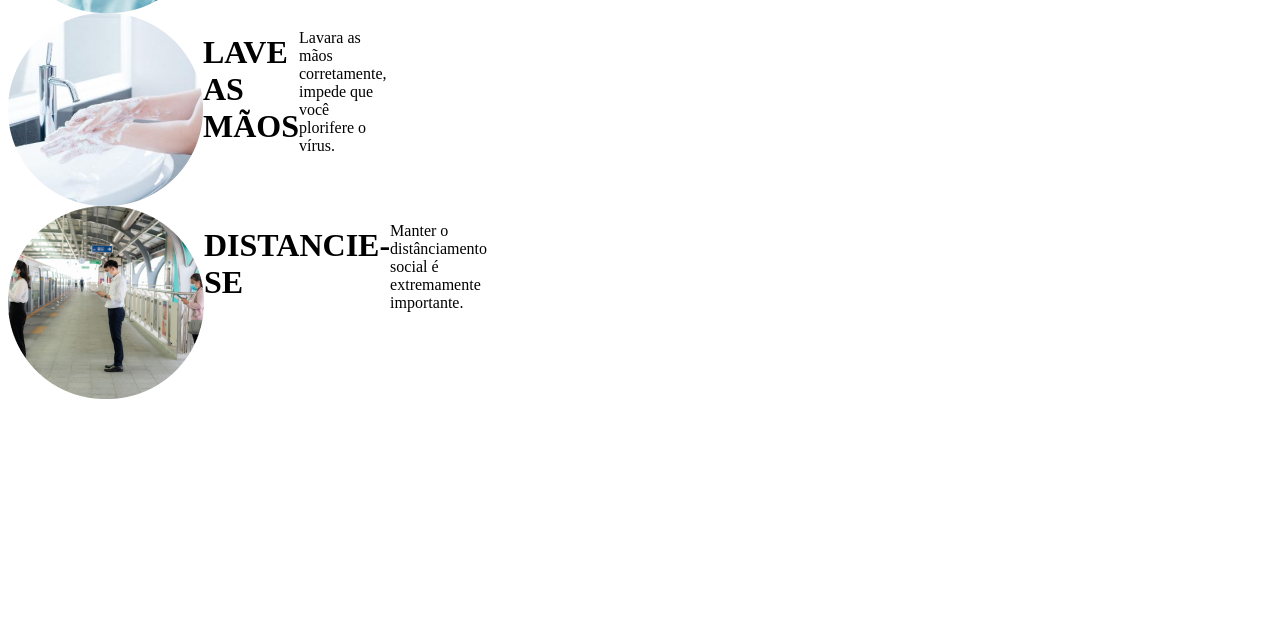
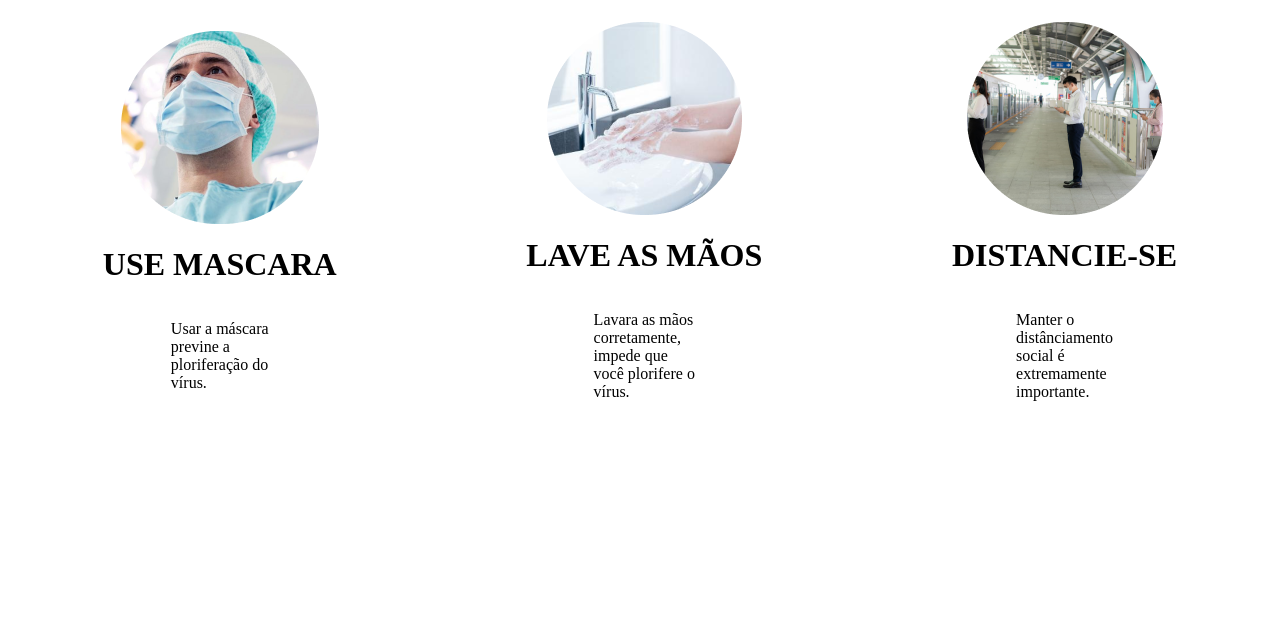
Before and after one commit to whagnnerventura-hub/farma-zen, a plain HTML site: page index.html in a window 1280 px wide. Shown: the part 727-1355 px from the top of the page. Before the commit the page ends 1134 px from the top, so only its background shows below. Drawn offline with Linux system fonts and the light colour scheme.

Commit message:
atualização da aula passad

```diff
--- a/index.html
+++ b/index.html
@@ -27,8 +27,8 @@
         </nav>
     </header>
  <div class="hero">
-
-     <img   src="assets/img/hero.png" alt="imagem principal do site" >
+   <img   src="assets/img/hero.png" alt="imagem principal do site" >
+ </div>
       <div class="container">
         <div class="content">
             <img src="assets/img/usar-mascara 1.png" alt="">
@@ -45,7 +45,6 @@
             <h1>DISTANCIE-SE</h1>
             <p>Manter o <br>distânciamento <br> social é <br> extremamente <br> importante.</p>
         </div>
-    </div>
 
  </div>
 </body>
--- a/style.css
+++ b/style.css
@@ -56,13 +56,20 @@
     height: auto;
  }
 
-.content {
-  display: flex;
-  justify-content: space-aroundz;
+ /* ##### content ##### */
 
+.container {
+    display: flex;
+    flex-direction: row;
+    justify-content: space-around;
+    align-items: center;
+    height: 800px;
+    width: 100%;}
 
+div.content{
+    display: flex;
+    flex-direction: column;
+    justify-content: space-around;
+    align-items: center;
 
-
-    height: 193px;
-    width: 198px;
 }
```
